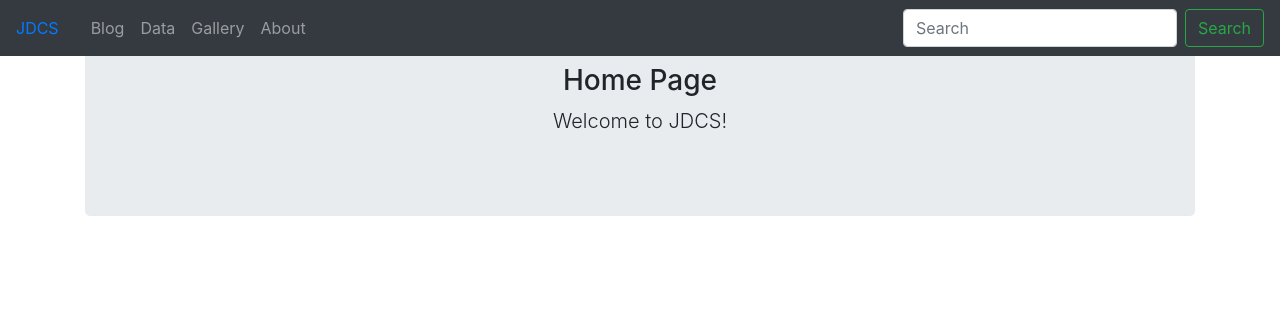
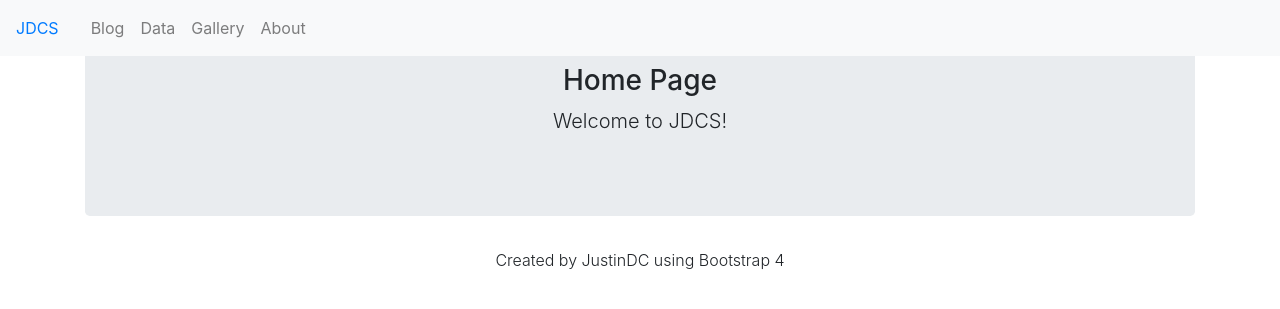
Before and after one commit to forzabarca88/jdcs, a Flask app: page / in a window 1280 px wide. Shown: the top 309 px of the page. Run offline with Flask 2, Linux system fonts and the light colour scheme; some libraries are stand-ins or nearby versions.

Commit message:
WIP updates

```diff
--- a/app.py
+++ b/app.py
@@ -1,9 +1,10 @@
 from flask import render_template, Flask, url_for
 from utils import placeholder_text, get_all_files_in_dir
 import tests.mock_objects as test
+import config
 
 app = Flask(__name__)
-
+app.config.from_object(config)
 
 @app.route('/')
 @app.route('/index.html')
--- /dev/null
+++ b/config.py
@@ -0,0 +1,4 @@
+import secrets
+import os
+
+SECRET_KEY = os.environ.get('APP_SECRET_KEY', secrets.token_urlsafe())
--- a/templates/base.html
+++ b/templates/base.html
@@ -18,6 +18,7 @@
         <div class="container">
             {% block content %} {% endblock content %}
         </div>
+        {% include "footer.html" %}
     </div>
     <!-- Optional JavaScript -->
     <!-- jQuery first, then Popper.js, then Bootstrap JS -->
--- a/templates/base_header.html
+++ b/templates/base_header.html
@@ -1,5 +1,5 @@
 <header>
-    <nav class="navbar navbar-expand-md navbar-dark fixed-top bg-dark">
+    <nav class="navbar navbar-expand-md navbar-light fixed-top bg-light">
         <a class="nav-brand pr-4" href="{{ url_for('home') }}">JDCS</a>
         <button class="navbar-toggler collapsed" type="button" data-toggle="collapse" data-target="#navbarCollapse"
             aria-controls="navbarCollapse" aria-expanded="false" aria-label="Toggle navigation">
@@ -20,10 +20,14 @@
                     <a class="nav-link" href="{{ url_for('about') }}">About</a>
                 </li>
             </ul>
+            <!--- Will enable later when feature developed
+
             <form class="form-inline mt-2 mt-md-0">
                 <input class="form-control mr-sm-2" type="search" placeholder="Search" aria-label="Search">
                 <button class="btn btn-outline-success my-2 my-sm-0" type="submit">Search</button>
             </form>
+
+        -->
         </div>
     </nav>
 </header>
--- /dev/null
+++ b/templates/footer.html
@@ -0,0 +1,5 @@
+<footer class="footer">
+    <div class="container font-weight-light">
+        <p class="text-center">Created by JustinDC using Bootstrap 4</p>
+    </div>
+</footer>
```
Also changed, not shown: 1 other file.
